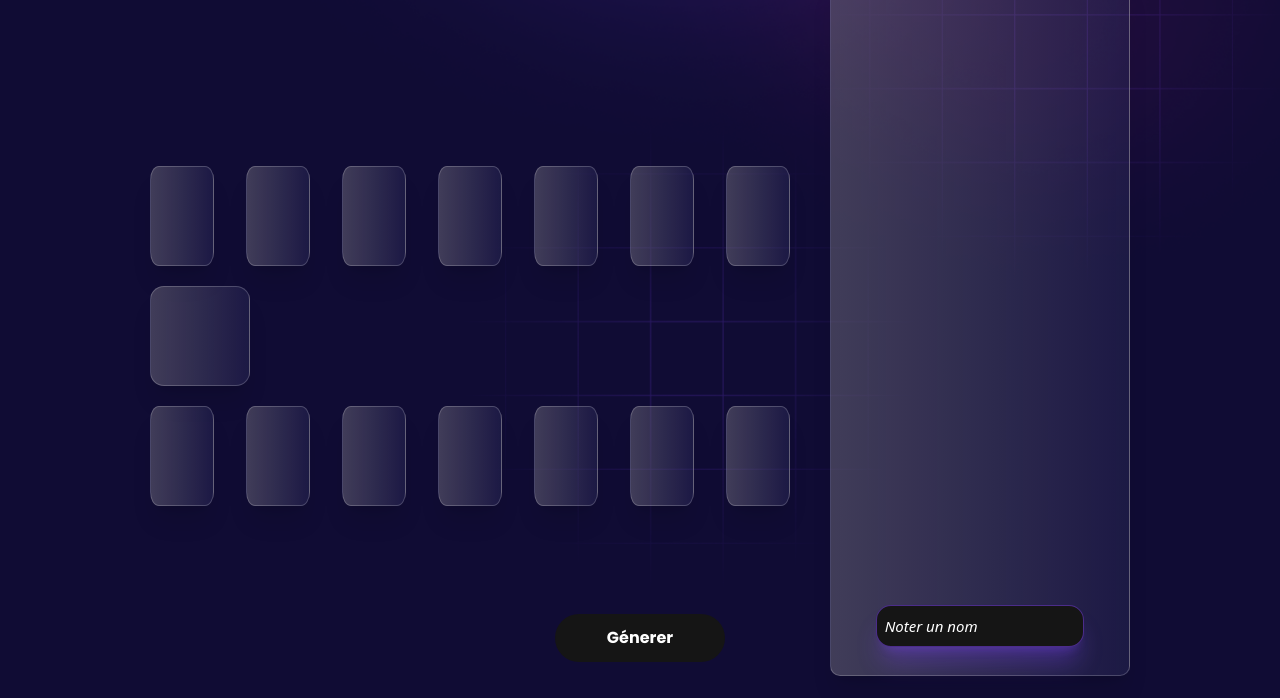
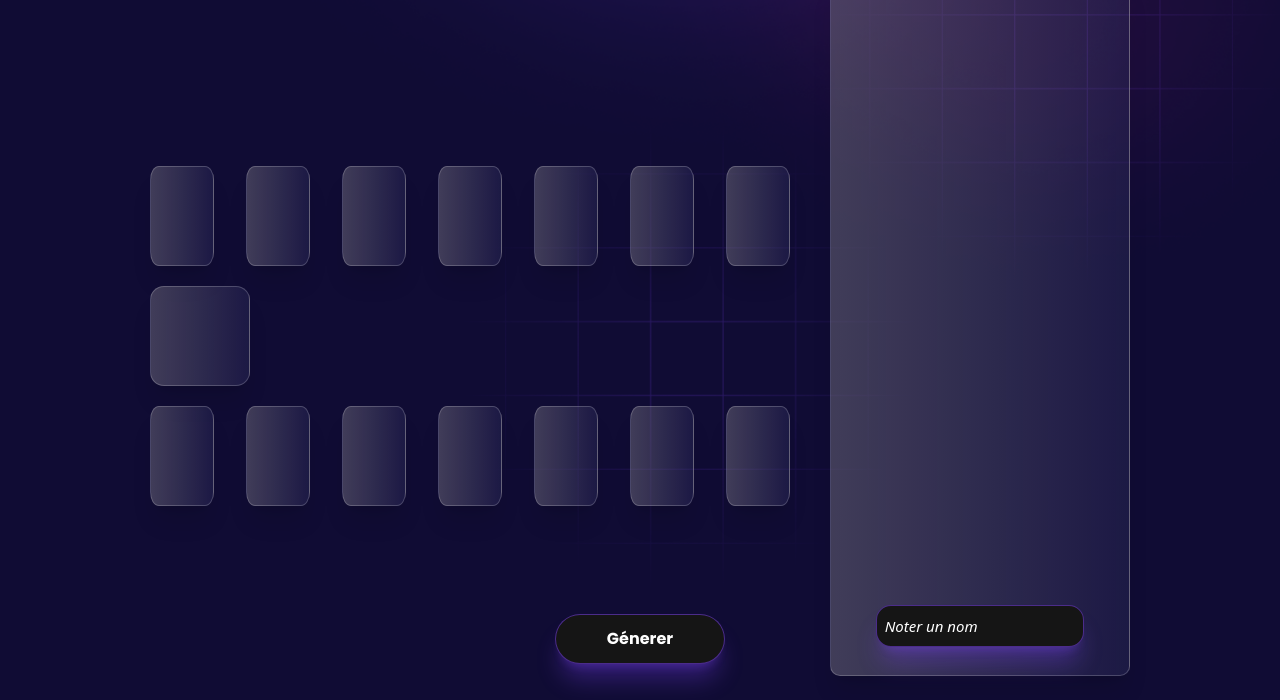
Before and after one commit to aliii390/hasar404, a website: page index.html in a window 1280 px wide. Shown: the part 186-886 px from the top of the page. Drawn offline with Linux system fonts and the light colour scheme.

Commit message:
add: shadow finish html & css

```diff
--- a/index.html
+++ b/index.html
@@ -142,7 +142,7 @@
      <div class="flex justify-center p-9">
       <a
         href="#"
-        class="font-title font-bold text-white bg-[#151515] p-3 w-[14%] rounded-[40px] text-center"
+        class="font-title font-bold border-[0.1px] border-opacity-[50%] shadow-xl shadow-stroke-color-opacity border-stroke-color text-white bg-[#151515] p-3 w-[14%] rounded-[40px] text-center"
         >Génerer</a>
     </div>
     <!-- fin de code -->
```
